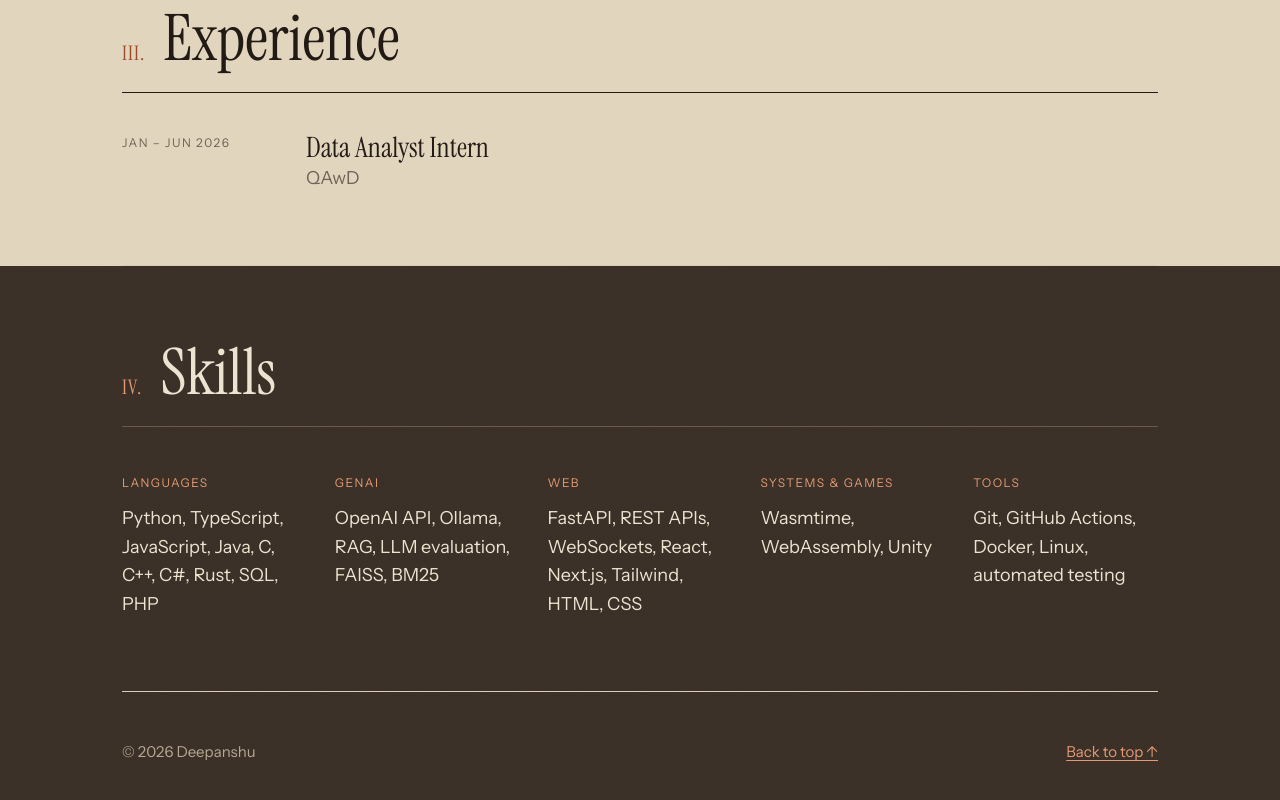
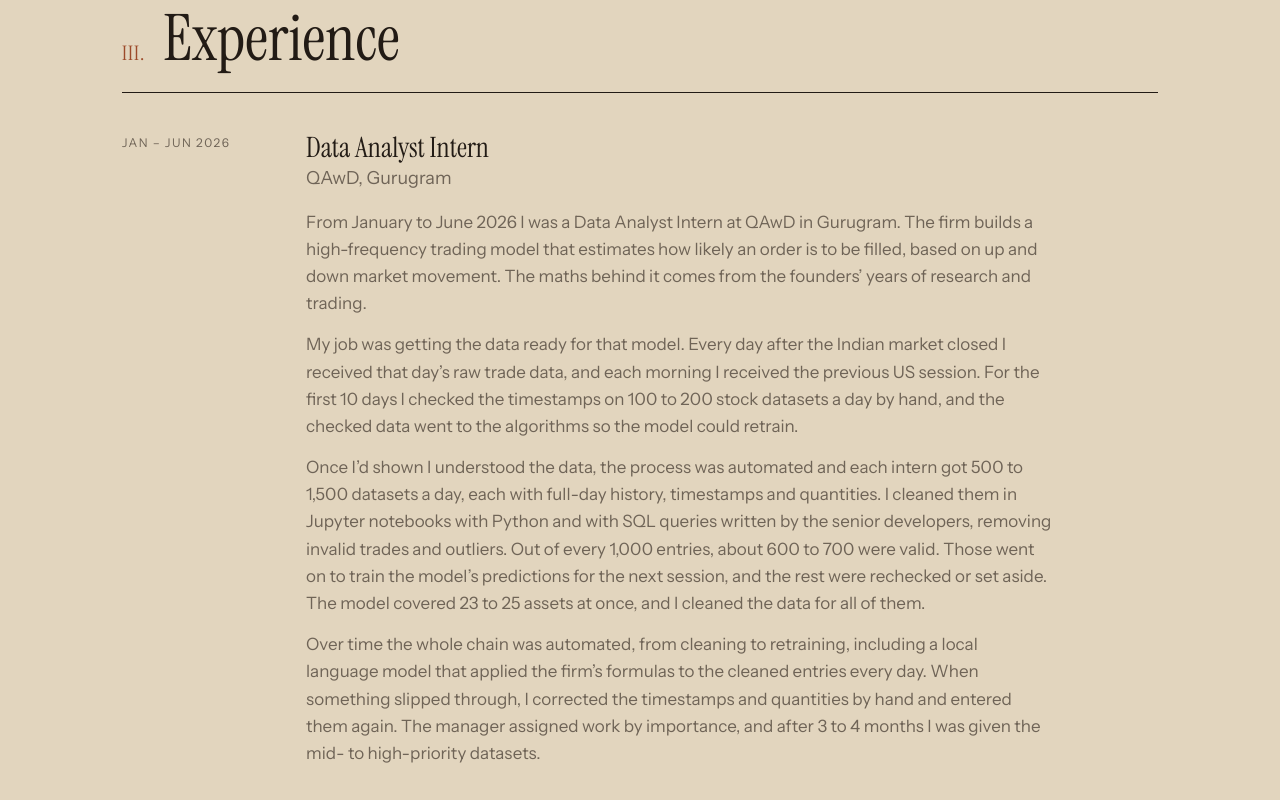
Before and after one commit to Deepanshu16125/deepanshu16125.github.io, a plain HTML site: page index.html in a window 1280 px wide. Shown: the part 2500-3300 px from the top of the page. Drawn offline with Linux system fonts and the light colour scheme.

Commit message:
Experience: add the full QAwD internship write-up

```diff
--- a/index.html
+++ b/index.html
@@ -15,7 +15,12 @@
 <a class="gcard" href="projects/maze-game.html"><svg class="mark" viewBox="0 0 96 96" aria-hidden="true"><path d="M12 12H84V84H12V30 M30 12V66H66 M48 30H84 M30 84V84 M48 48V66 M66 30V48" fill="none" stroke="#221B15" stroke-width="1.5"/><circle cx="57" cy="57" r="4" fill="#9C4A2A"/></svg><h3>Maze Game</h3><span class="label">Unity &middot; First game</span><p>My first game: a ball rolling through a maze, from start to finish, across a few levels.</p></a>
 </div></section></div></div>
 <div class="alt"><div class="wrap"><section class="tight" id="experience"><div class="shead"><span class="label">III.</span><h2>Experience</h2></div>
-<div class="row"><span class="label muted">Jan &ndash; Jun 2026</span><div><h3>Data Analyst Intern</h3><span class="muted">QAwD</span></div></div></section>
+<div class="row"><span class="label muted">Jan &ndash; Jun 2026</span><div><h3>Data Analyst Intern</h3><span class="muted">QAwD, Gurugram</span>
+<p>From January to June 2026 I was a Data Analyst Intern at QAwD in Gurugram. The firm builds a high-frequency trading model that estimates how likely an order is to be filled, based on up and down market movement. The maths behind it comes from the founders&rsquo; years of research and trading.</p>
+<p>My job was getting the data ready for that model. Every day after the Indian market closed I received that day&rsquo;s raw trade data, and each morning I received the previous US session. For the first 10 days I checked the timestamps on 100 to 200 stock datasets a day by hand, and the checked data went to the algorithms so the model could retrain.</p>
+<p>Once I&rsquo;d shown I understood the data, the process was automated and each intern got 500 to 1,500 datasets a day, each with full-day history, timestamps and quantities. I cleaned them in Jupyter notebooks with Python and with SQL queries written by the senior developers, removing invalid trades and outliers. Out of every 1,000 entries, about 600 to 700 were valid. Those went on to train the model&rsquo;s predictions for the next session, and the rest were rechecked or set aside. The model covered 23 to 25 assets at once, and I cleaned the data for all of them.</p>
+<p>Over time the whole chain was automated, from cleaning to retraining, including a local language model that applied the firm&rsquo;s formulas to the cleaned entries every day. When something slipped through, I corrected the timestamps and quantities by hand and entered them again. The manager assigned work by importance, and after 3 to 4 months I was given the mid- to high-priority datasets.</p>
+</div></div></section>
 </div></div><div class="band sk"><div class="wrap"><section class="tight" id="skills"><div class="shead"><span class="label">IV.</span><h2>Skills</h2></div><div class="skills">
 <div><span class="label">Languages</span><p>Python, TypeScript, JavaScript, Java, C, C++, C#, Rust, SQL, PHP</p></div>
 <div><span class="label">GenAI</span><p>OpenAI API, Ollama, RAG, LLM evaluation, FAISS, BM25</p></div>
--- a/style.css
+++ b/style.css
@@ -35,6 +35,8 @@ section.tight{padding:72px 0}
 .credits .soon{display:grid;grid-template-columns:1fr 2fr;gap:32px;padding:22px 0}
 .row{display:grid;grid-template-columns:160px 1fr;gap:24px}
 .row h3{font-size:28px}
+.row p{margin:14px 0 0;color:var(--muted);max-width:66ch;font-size:17px}
+.row h3 + .muted + p{margin-top:16px}
 .skills{display:grid;grid-template-columns:repeat(5,1fr);gap:28px}
 .skills p{margin:8px 0 0}
 footer{padding:48px 0 64px;font-size:15px;color:var(--muted);display:flex;justify-content:space-between;flex-wrap:wrap;gap:12px}
```
